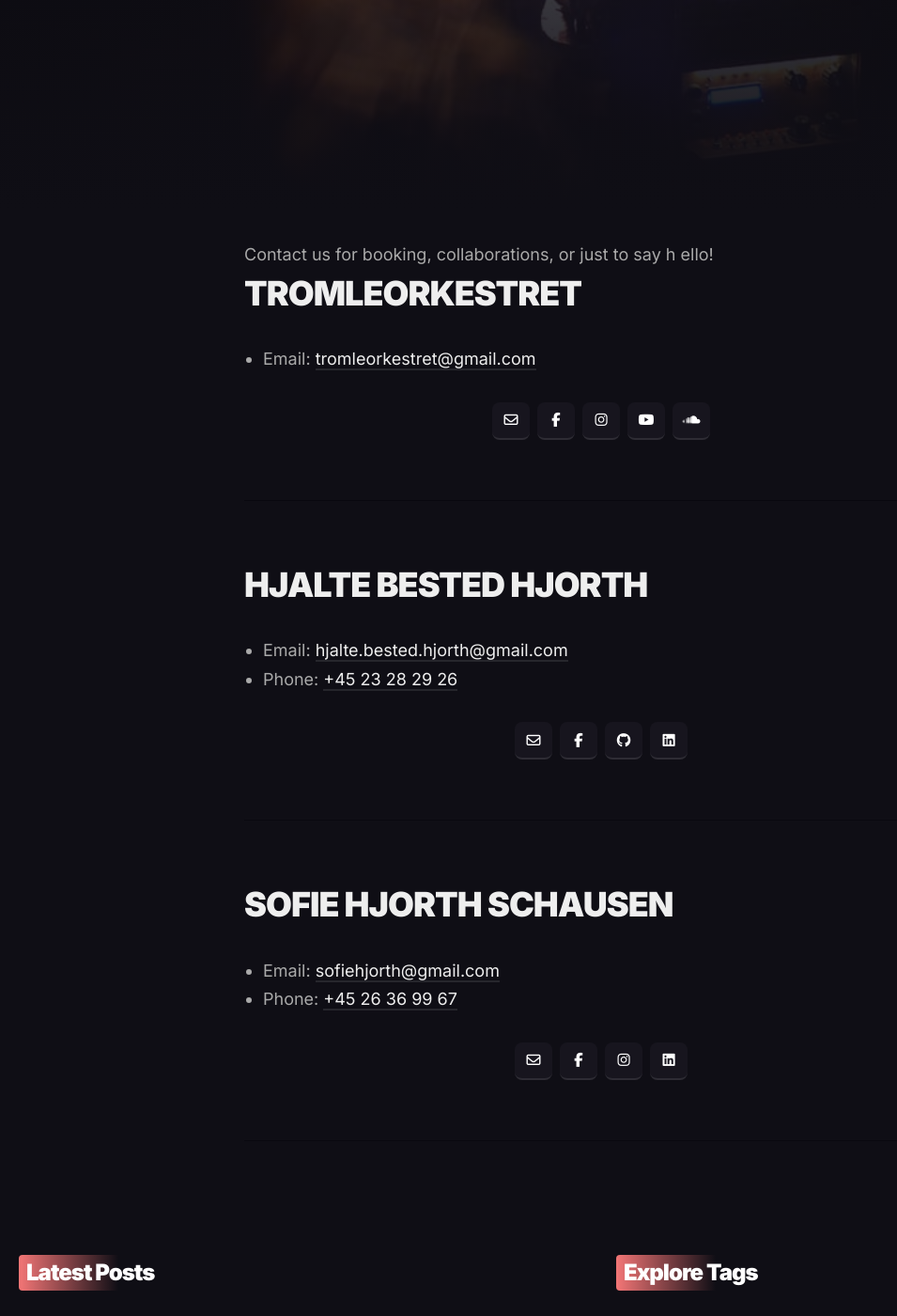
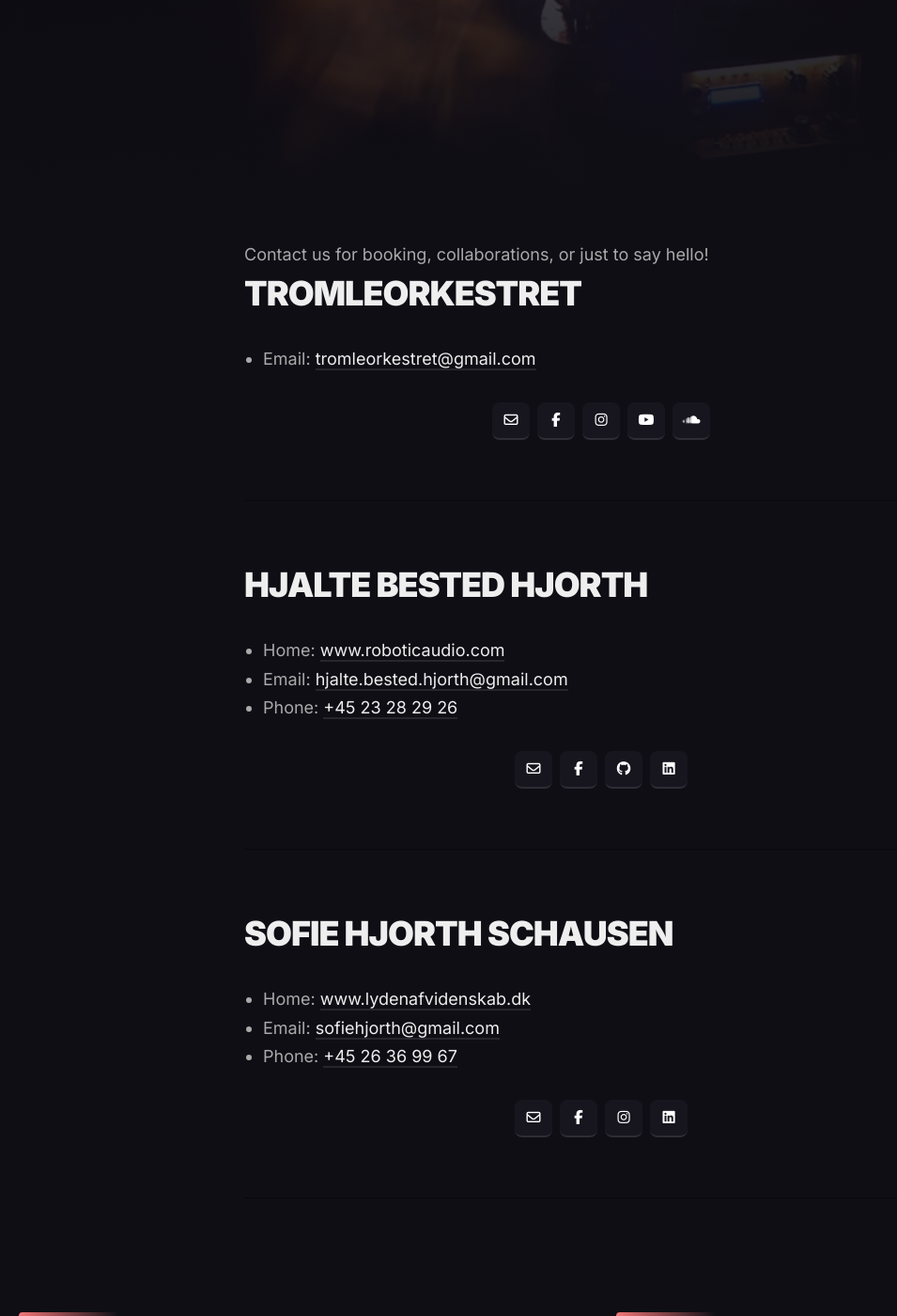
Before and after one commit to robotic4udio/tromleorkestret, a Jekyll site: the page built from _pages/contact.html, in a window 1280 px wide and 1400 px high, scrolled down 440 px. Shown: the whole window at 94% size, without its empty margins (0-955 px from the left). Built offline with Jekyll 4.4.1, drawn with Linux system fonts in a browser that asks for light colours; grey boxes are pictures that could not be loaded.

Commit message:
Add RoboticAudio as a page

```diff
--- a/_data/settings.yml
+++ b/_data/settings.yml
@@ -23,6 +23,8 @@
       url: '/people/'
     - title: 'Contact'
       url: '/contact/'
+    - title: 'Robotic-Audio'
+      url: 'http://www.roboticaudio.com/'
 #    - title: 'Style Guide'
 #      url: '/styleguide/'
 
--- a/_pages/contact.html
+++ b/_pages/contact.html
@@ -5,8 +5,7 @@
 image: '/images/smk/SMK2.jpg'
 ---
 
-Contact us for booking, collaborations, or just to say h
-ello!
+Contact us for booking, collaborations, or just to say hello!
 
 <h1>TROMLEORKESTRET</h1>
 <ul>
@@ -19,6 +18,7 @@
 
 <h1>HJALTE BESTED HJORTH</h1>
 <ul>
+    <li>Home: <a href="http://roboticaudio.com/">www.roboticaudio.com</a></li>
     <li>Email: <a href="mailto:hjalte.bested.hjorth@gmail.com">hjalte.bested.hjorth@gmail.com</a></li>
     <li>Phone: <a href="tel:+4523282926">+45 23 28 29 26</a></li>
 </ul>
@@ -29,6 +29,7 @@
 
 <h1>SOFIE HJORTH SCHAUSEN</h1>
 <ul>
+    <li>Home: <a href="http://www.lydenafvidenskab.dk/">www.lydenafvidenskab.dk</a></li>
     <li>Email: <a href="mailto:sofiehjorth@gmail.com">sofiehjorth@gmail.com</a></li>
     <li>Phone: <a href="tel:+4526369967">+45 26 36 99 67</a></li>
 </ul>
```
Also changed, not shown: _pages/about.md (+1 -7 lines), _pages/music.md (+1 -4 lines), _posts/2013-01-01-autoxylo.md (+1 -4 lines), _posts/2013-01-01-mechanic-drums.md (+1 -1 lines).
